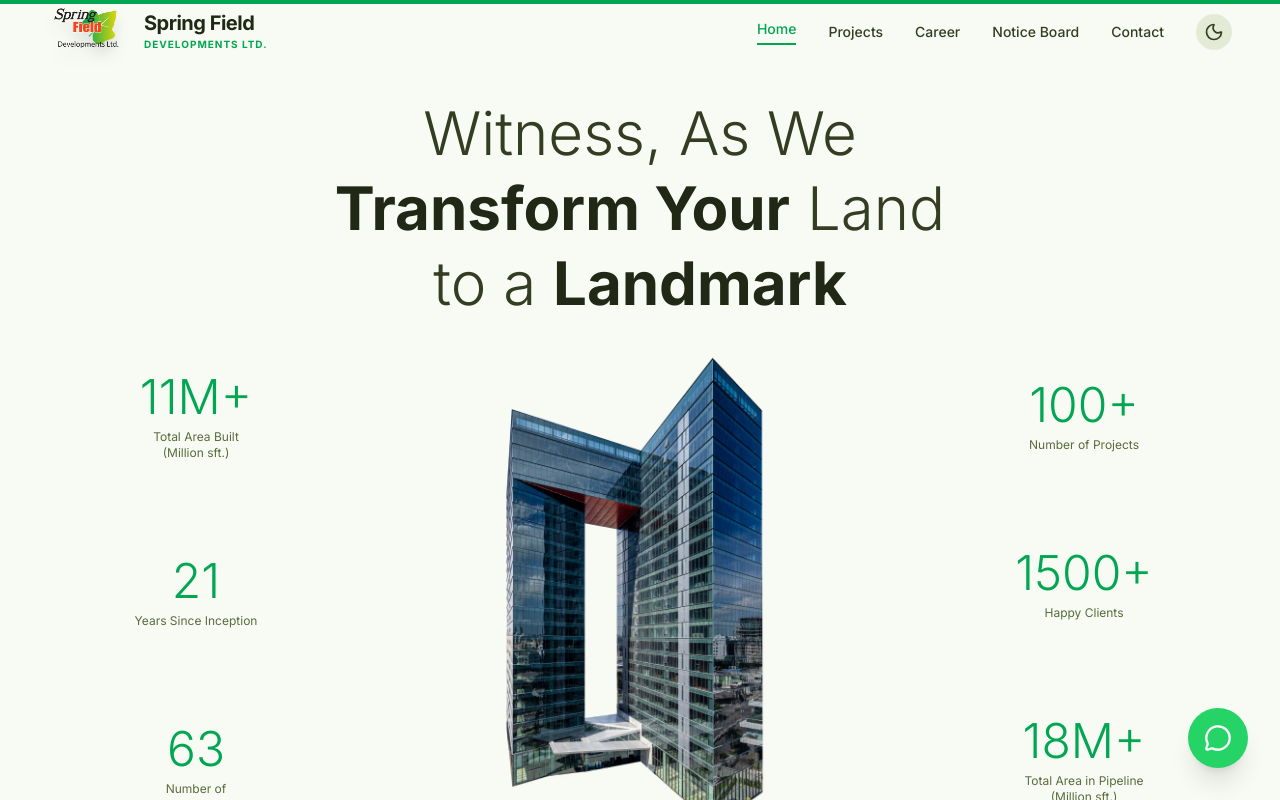
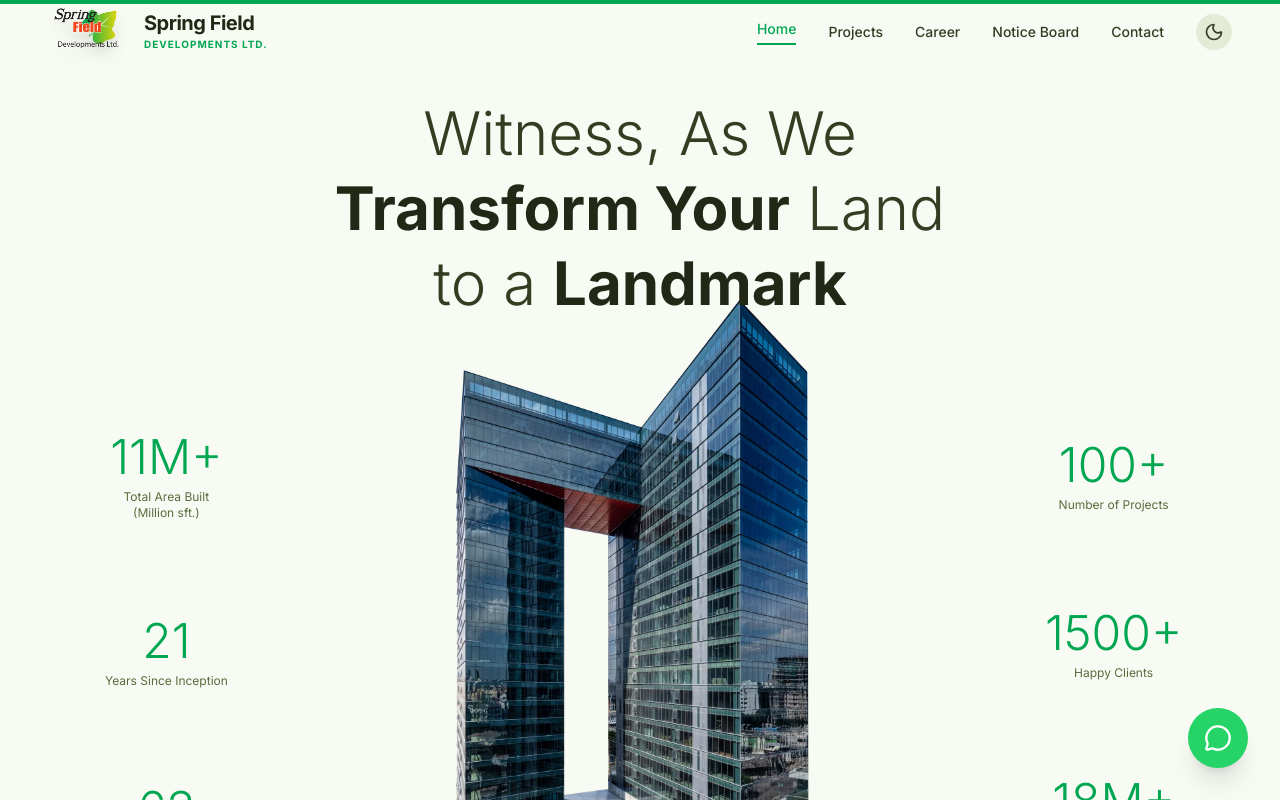
Before and after one commit to rudraprotapchakraborty/springfield-bd, a Next.js app: page / in a window 1280 px wide. Shown: the top 800 px of the page. Built offline with nearby package versions, Linux system fonts and the light colour scheme.

Commit message:
hero building updated

```diff
--- a/app/page.tsx
+++ b/app/page.tsx
@@ -87,7 +87,7 @@ export default function Home() {
             variants={containerVariants}
             initial="hidden"
             animate="show"
-            className="w-full md:w-1/4 flex flex-col gap-12 md:gap-24 text-center md:text-left z-10 order-2 md:order-1 mt-12 md:mt-0"
+            className="w-full md:w-1/5 flex flex-col gap-12 md:gap-24 text-center md:text-left z-10 order-2 md:order-1 mt-12 md:mt-0"
           >
             {statsLeft.map((stat, i) => (
               <motion.div key={i} variants={itemVariants} className="flex flex-col items-center">
@@ -97,19 +97,18 @@ export default function Home() {
             ))}
           </motion.div>
 
-          {/* Central Building Image */}
           <motion.div
-            initial={{ opacity: 0, scale: 0.9 }}
-            animate={{ opacity: 1, scale: 1 }}
-            transition={{ duration: 1.2, ease: 'easeOut' }}
-            className="w-full md:w-2/4 flex justify-center items-end h-[40vh] md:h-[60vh] relative z-0 order-1 md:order-2"
+            initial={{ opacity: 0, y: 200 }}
+            animate={{ opacity: 1, y: 0 }}
+            transition={{ duration: 1.5, ease: 'easeOut' }}
+            className="w-full md:w-3/5 flex justify-center items-end h-[50vh] md:h-[75vh] relative z-0 order-1 md:order-2"
           >
-            <div className="relative w-full h-full max-w-md">
+            <div className="relative w-full h-full max-w-2xl">
               <Image
                 src="/building.png"
                 alt="Modern Landmark Building"
                 fill
-                className="object-contain object-bottom"
+                className="object-contain object-bottom scale-110 origin-bottom"
                 priority
               />
             </div>
@@ -120,7 +119,7 @@ export default function Home() {
             variants={containerVariants}
             initial="hidden"
             animate="show"
-            className="w-full md:w-1/4 flex flex-col gap-12 md:gap-24 text-center md:text-right z-10 order-3 md:order-3 mt-12 md:mt-0"
+            className="w-full md:w-1/5 flex flex-col gap-12 md:gap-24 text-center md:text-right z-10 order-3 md:order-3 mt-12 md:mt-0"
           >
             {statsRight.map((stat, i) => (
               <motion.div key={i} variants={itemVariants} className="flex flex-col items-center">
```
